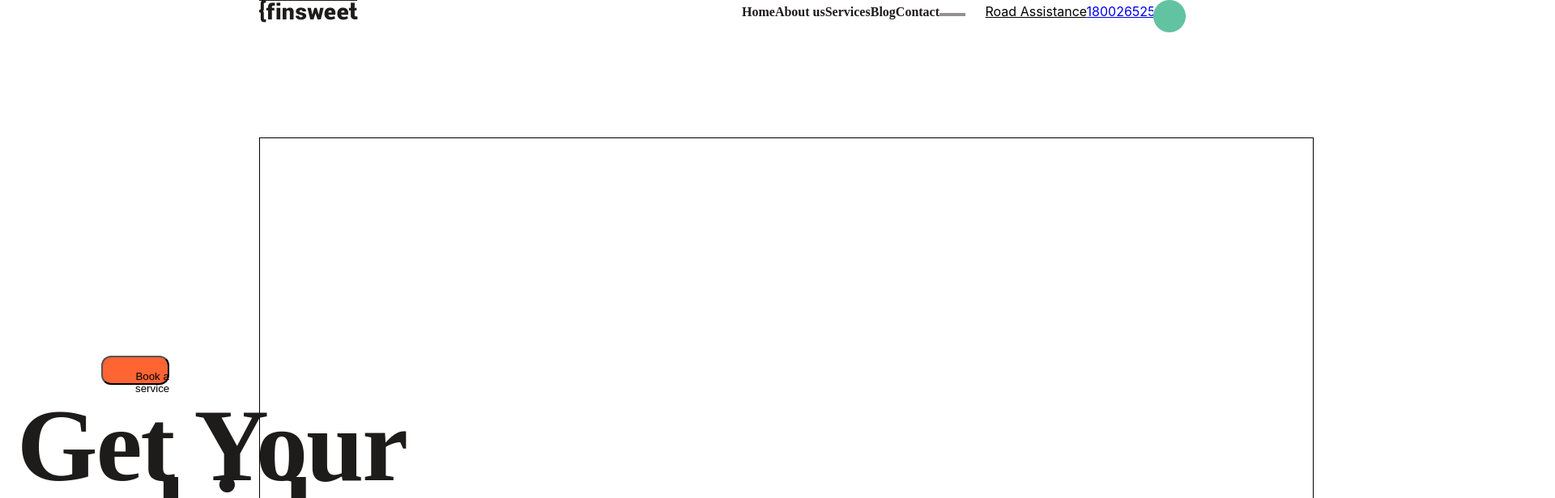
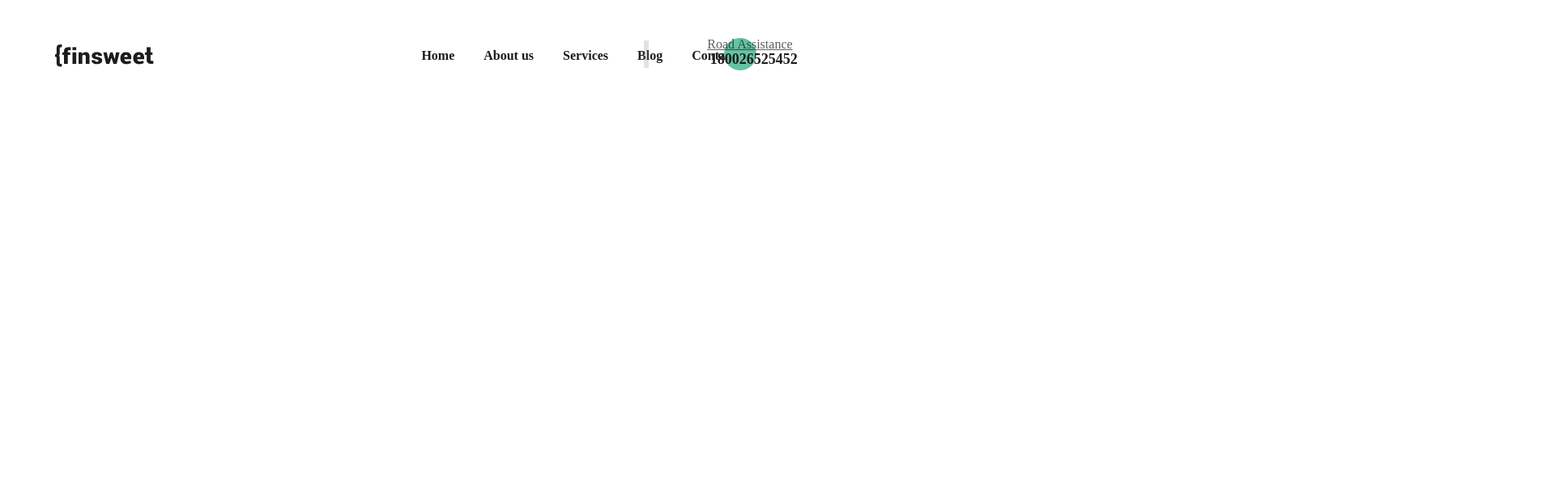
Before and after one commit to vitustockholm/netflix-ui-sim, a React (Create React App) app in the folder frontend/: page / in a window 1280 px wide. Shown: the top 616 px of the page at 81% size, 1920 px wide, since content can reach past the window. Built offline with nearby package versions, Linux system fonts and the light colour scheme.

Commit message:
feature-navigation-done : ready for next features

```diff
--- a/frontend/src/components/Navigation.jsx
+++ b/frontend/src/components/Navigation.jsx
@@ -8,33 +8,46 @@ import line from '../assets/pic/Line.png';
 const Navigation = () => {
   return (
     <>
-      <div className='navbar '>
-        <div className='logo'>
-          <img src={logo} alt='logo' />
-        </div>
-
-        <div className='navbar-right'>
+      <div className='wrapper'>
+        <nav>
+          <img src={logo} alt='logo' className='logo' />
+          <ul className='navbar-right'>
+            <li>
               <a href='/' className='body2'>
                 Home
               </a>
+            </li>
+            <li>
               <a href='/' className='body2'>
                 About us
               </a>
+            </li>
+            <li>
               <a href='/' className='body2'>
                 Services
               </a>
+            </li>
+            <li>
               <a href='/' className='body2'>
                 Blog
               </a>
+            </li>
+            <li>
               <a href='/' className='body2'>
                 Contact
               </a>
-          <img src={line} alt='' />
+            </li>
+          </ul>
+          <img src={line} alt='line' className='line' />
+          <div className='assistance'>
             <img src={callLogo} alt='call' className='call' />{' '}
             <img src={callLogoCall} alt='callCall' className='callIcon' />
             <u>Road Assistance</u>
-          <a href='/call'>180026525452</a>
+            <a href='/call' className='number'>
+              180026525452
+            </a>
           </div>
+        </nav>
       </div>
     </>
   );
--- a/frontend/src/index.css
+++ b/frontend/src/index.css
@@ -1,240 +1,165 @@
-body {
-  margin: 0;
-  font-family: -apple-system, BlinkMacSystemFont, 'Segoe UI', 'Roboto', 'Oxygen',
-    'Ubuntu', 'Cantarell', 'Fira Sans', 'Droid Sans', 'Helvetica Neue',
-    sans-serif;
-  -webkit-font-smoothing: antialiased;
-  -moz-osx-font-smoothing: grayscale;
+/* navigation */
+
+nav {
+  position: absolute;
+  width: 100%;
+  height: 632px;
+  display: flex;
+
+  align-items: center;
 }
 
-code {
-  font-family: source-code-pro, Menlo, Monaco, Consolas, 'Courier New',
-    monospace;
+/*   ig nav logo */
+img.logo {
 }
 
-/* ////////////////// */
-
-/* Footer */
-
-.footer {
+/*  nav logo */
+.logo {
   position: absolute;
-  width: 1920px;
-  height: 706px;
-  left: 0px;
-  top: 7060px;
+  left: 2.17%;
+  /* right: 77.01%; */
+  top: 5.89%;
 }
 
-/* FAQ */
-
-.faq {
+/*   nav link menu */
+ul {
   position: absolute;
-  width: 1924px;
-  height: 1140px;
-  left: -2px;
-  top: 5920px;
+  left: 33%;
+  top: 0.4%;
+  bottom: 99.25%;
+  display: flex;
+  list-style-type: none;
+  box-sizing: border-box;
 }
 
-/* Testimonials */
-
-.testimonials {
-  position: absolute;
-  width: 1922px;
-  height: 938px;
-  left: 0px;
-  top: 4982px;
-}
-
-/* Brands */
-
-.brands {
-  position: absolute;
-  width: 1920px;
-  height: 611px;
-  left: 2px;
-  top: 4371px;
-}
-
-/* Experience */
-
-.experience {
-  position: absolute;
-  width: 1920px;
-  height: 210px;
-  left: 0px;
-  top: 4161px;
-}
-
-/* CTA */
-
-.cta {
-  position: absolute;
-  width: 1920px;
-  height: 502px;
-  left: 0px;
-  top: 3659px;
-}
-
-/* Offer */
-
-.offer {
-  position: absolute;
-  width: 1924px;
-  height: 1052px;
-  left: -2px;
-  top: 2607px;
-}
-
-/* Process Section */
-
-.process-section {
-  position: absolute;
-  width: 1087px;
-  height: 527px;
-  left: 320px;
-  top: 1952px;
-}
-
-/* Quote */
-
-.quote {
-  position: absolute;
-  width: 1922px;
-  height: 894px;
-  left: 0px;
-  top: 930px;
-}
-/* -------------------------- */
-
-/* Header */
-
-.header {
-  position: absolute;
-  width: 1300px;
-  height: 632px;
-  left: 320px;
-  top: 170px;
-  border: 1px solid black;
-}
-
-image {
-  position: absolute;
-  width: 655px;
-  height: 632px;
-  left: 965px;
-  top: 170px;
-  border: 2px solid red;
-}
-
-/* - - - - HEADER- - - - */
-.header-text {
-  position: absolute;
-  width: 624px;
-  height: 252px;
-  right: 976px;
-  top: 252px;
-  font-family: Manrope;
-  font-style: normal;
-  font-weight: 800;
-  font-size: 64px;
-  line-height: 84px;
-
-  /* or 131% */
-  letter-spacing: -0.03em;
-
-  /* Black */
-  color: #1e1b1b;
-}
-.header-text h1 {
-  /* Heading (h1) */
-}
-.button {
-  display: flex;
-  flex-direction: row;
-  align-items: flex-start;
-  padding: 16px 40px;
-}
-
-.button-text {
-  position: absolute;
-  left: 16.67%;
-  right: 72.76%;
-  top: 6.9%;
-  bottom: 92.27%;
-}
-.primary {
-  background: #ff6433;
-  border-radius: 12px;
-}
-/* Navbar */
-
-.navbar {
-  position: absolute;
-  width: 1920px;
-  height: 90px;
-  left: 0px;
-  top: 0px;
-}
-.logo {
-  position: absolute;
-  left: 16.67%;
-  right: 77.01%;
-  top: 0.4%;
-  bottom: 99.25%;
-
-  background: #1e1b1b;
-}
-.navbar-right {
-  position: absolute;
-  left: 47.71%;
-  right: 16.72%;
-  top: 0.23%;
-  bottom: 99.05%;
-}
-
-.body2 {
+/* off style li from u l li */
+li {
   font-family: Manrope;
   font-style: normal;
   font-weight: 600;
   font-size: 16px;
   line-height: 28px;
-  text-decoration: none;
-
   /* identical to box height, or 175% */
 
   /* Black */
+
   color: #1e1b1b;
 }
 
+/*  anchor links navigation  */
+a {
+  color: #1e1b1b;
+  text-decoration: none;
+  padding: 18px;
+  display: inline-block;
+  white-space: nowrap;
+}
+
+a:hover {
+  color: #000000;
+  font-weight: 700;
+}
+/*   - font sizing colorizing anchor links  -   */
+.body2 {
+}
+/*   - LINE - separator img -  */
 .line {
   position: absolute;
-  left: 72.19%;
+  left: 57.19%;
   right: 25.62%;
-  top: 0.31%;
-  bottom: 99.69%;
+  top: 5.89%;
 
-  opacity: 0.36;
+  /* bottom: 99.69%; */
 
+  opacity: 0.26;
+  margin: 9px;
   /* Grey */
+
   border: 1px solid #939191;
   transform: rotate(90deg);
 }
 
+/*    - div assitance  - */
+.assistance {
+  display: flex;
+  align-items: center;
+}
+
+/*   - grenn bg for call icon   */
 .call {
   position: absolute;
-  left: 74.38%;
-  right: 24.58%;
-  top: 0.46%;
+  left: 60.59%;
+  right: 24.06%;
+  top: 4.59%;
+  bottom: 99.15%;
+  display: flex;
+
+  justify-self: center;
+}
+
+/* -white icon on .call background */
+.callIcon {
+  position: absolute;
+  left: 61.1%;
+  right: 23.26%;
+  top: 6%;
   bottom: 99.28%;
 
-  background: #ffffff;
+  background-color: transparent;
 }
 
-.bg {
+/* text on <u></u> Road assistance */
+u {
   position: absolute;
-  left: 73.85%;
-  right: 24.06%;
-  top: 0.33%;
-  bottom: 99.15%;
+  left: 65.1%;
+  right: 16.82%;
+  top: 3.93%;
+  bottom: 99.46%;
 
-  background: #61c4a1;
+  /* Caption */
+
+  font-family: Manrope;
+  font-style: normal;
+  font-weight: 500;
+  font-size: 16px;
+  line-height: 24px;
+  /* identical to box height, or 150% */
+
+  /* Black */
+
+  color: #1e1b1b;
+
+  opacity: 0.7;
 }
+
+/*  180026525452 call number-anchor may not fit by style */
+.number {
+  position: absolute;
+  left: 63.97%;
+  right: 16.72%;
+  top: 3.54%;
+  bottom: 99.05%;
+
+  /* Body (01) */
+
+  font-family: Manrope;
+  font-style: normal;
+  font-weight: 600;
+  font-size: 18px;
+  line-height: 175%;
+  /* identical to box height, or 31px */
+
+  /* Black */
+
+  color: #1e1b1b;
+}
+/*--------HEADER hompege -----*/
+header {
+  display: flex;
+  justify-content: space-between;
+  align-items: center;
+  width: 100%;
+  max-width: 1200px;
+  margin: 0 auto;
+  padding: 10px 0;
+}
--- a/frontend/src/pages/HomePage.jsx
+++ b/frontend/src/pages/HomePage.jsx
@@ -6,14 +6,9 @@ import '../index.css';
 const HomePage = () => {
   return (
     <>
-      <Nav />
-      <div className='header'>
-        <div className='header-text'>
-          <h1> Get Your vechicle service done online at one place</h1>
-
-          <button className='button button-text primary'>Book a service</button>
-        </div>
-      </div>
+      <header>
+        <Nav />
+      </header>
     </>
   );
 };
```
Lines whose indentation alone changed are shown as unchanged.
